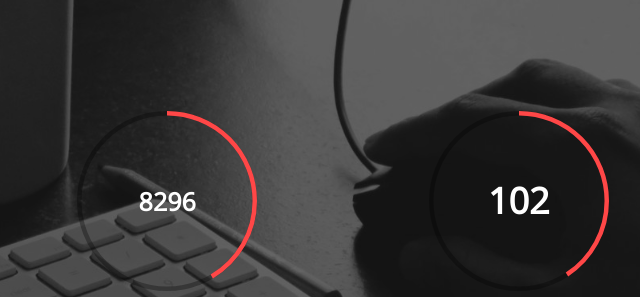
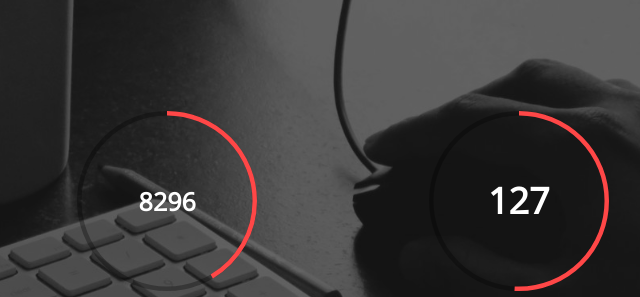
Before and after one commit to Exile01/Exile01.github.io, a plain HTML site: page index.html in a window 1280 px wide. Shown: the part 2815-3112 px from the top of the page, 503-1143 px from the left. Drawn offline with nearby package versions, Linux system fonts and the light colour scheme.

Commit message:
Final Version
knob logic changed

```diff
--- a/index.html
+++ b/index.html
@@ -526,9 +526,10 @@ Our mission is to help each of our customers build a world-class workforce that
 			var d=new Date();
 			var n=d.getTime();
 			n=((n-current)/(1000*60*60*24)) + 25;
+			var hr=n*5;
 		    $('.h').data('targetValue', n);
 			$('.hh').data('targetValue', 8296);
-			$('.hhh').data('targetValue', 102);
+			$('.hhh').data('targetValue', hr);
 
 //basic setup
 $('.knob').knob({
```
